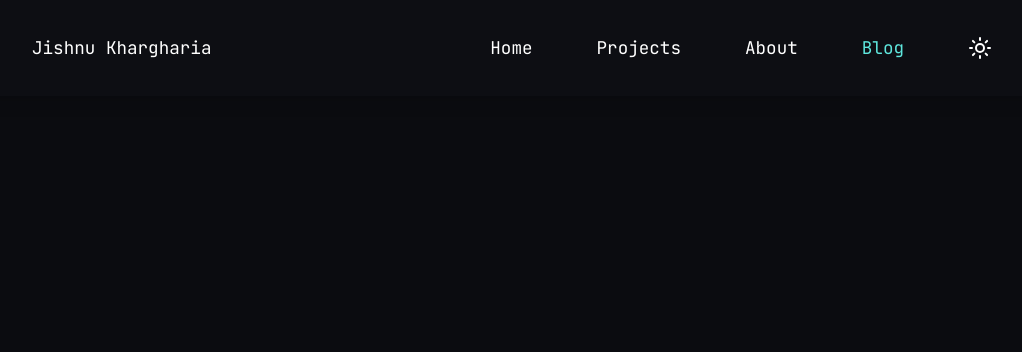
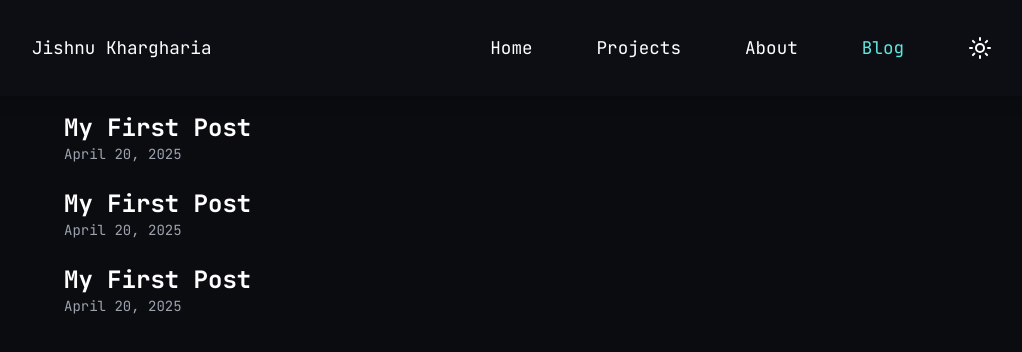
Before and after one commit to jishkhar/portfolio2, a Next.js app: page /blog in a window 1280 px wide. Shown: the top 352 px of the page, without its empty margins (128-1150 px from the left). Built offline with nearby package versions, Linux system fonts and the light colour scheme.

Commit message:
basic blog system add

```diff
--- /dev/null
+++ b/src/app/blog/[slug]/page.tsx
@@ -0,0 +1,45 @@
+import fs from 'fs'
+import path from 'path'
+import matter from 'gray-matter'
+import { remark } from 'remark'
+import html from 'remark-html'
+import moment from 'moment'
+
+interface PostProps {
+  params: {
+    slug: string
+  }
+}
+
+export async function generateStaticParams() {
+  const dir = path.join(process.cwd(), 'src/content/posts')
+  const files = fs.readdirSync(dir)
+
+  return files.map((filename) => ({
+    slug: filename.replace('.md', ''),
+  }))
+}
+
+export default async function PostPage({ params }: PostProps) {
+  const filePath = path.join(process.cwd(), 'src/content/posts', `${params.slug}.md`)
+  const fileContent = fs.readFileSync(filePath, 'utf-8')
+  const { data, content } = matter(fileContent)
+
+  const processedContent = await remark().use(html).process(content)
+  const htmlContent = processedContent.toString()
+
+  return (
+    <div className="bg-[#0b0c10] min-h-screen text-white p-10">
+      <div className="max-w-3xl mx-auto">
+        <h1 className="text-4xl font-bold mb-2">{data.title}</h1>
+        <p className="text-sm text-gray-400 mb-6">
+          {moment(data.date).format('MMMM D, YYYY')}
+        </p>
+        <div
+          className="prose prose-invert"
+          dangerouslySetInnerHTML={{ __html: htmlContent }}
+        />
+      </div>
+    </div>
+  )
+}
--- a/src/app/blog/page.tsx
+++ b/src/app/blog/page.tsx
@@ -1,11 +1,52 @@
-const page = () => {
+import fs from 'fs'
+import path from 'path'
+import matter from 'gray-matter'
+import Link from 'next/link'
+import moment from 'moment'
+
+interface BlogPost {
+  slug: string
+  title: string
+  date: string
+}
+
+const getAllPosts = (): BlogPost[] => {
+  const dir = path.join(process.cwd(), 'src/content/posts')
+  const files = fs.readdirSync(dir)
+
+  return files.map((filename) => {
+    const slug = filename.replace('.md', '')
+    const content = fs.readFileSync(path.join(dir, filename), 'utf-8')
+    const { data } = matter(content)
+
+    return {
+      slug,
+      title: data.title,
+      date: data.date,
+    }
+  }).sort((a, b) => (a.date < b.date ? 1 : -1))
+}
+
+export default function BlogPage() {
+  const posts = getAllPosts()
+
   return (
-    <>
-        <div className="bg-[#0b0c10] h-screen">
-          blogs
-        </div>
-    </>
+    <div className="bg-[#0b0c10] min-h-screen text-white p-10">
+      <div className="max-w-4xl mx-auto">
+        <h1 className="text-4xl font-bold mb-8">Blog Posts</h1>
+        <ul className="space-y-6">
+          {posts.map((post) => (
+            <li key={post.slug}>
+              <Link href={`/blog/${post.slug}`} className="block hover:underline">
+                <h2 className="text-2xl font-semibold">{post.title}</h2>
+                <p className="text-sm text-gray-400">
+                  {moment(post.date).format('MMMM D, YYYY')}
+                </p>
+              </Link>
+            </li>
+          ))}
+        </ul>
+      </div>
+    </div>
   )
 }
-
-export default page
--- /dev/null
+++ b/src/content/posts/my-first-post-1.md
@@ -0,0 +1,6 @@
+---
+title: "My First Post"
+date: "2025-04-20"
+---
+
+Welcome to **my first blog post** written in Markdown using App Router!
--- /dev/null
+++ b/src/content/posts/my-first-post-2.md
@@ -0,0 +1,6 @@
+---
+title: "My First Post"
+date: "2025-04-20"
+---
+
+Welcome to **my first blog post** written in Markdown using App Router!
--- /dev/null
+++ b/src/content/posts/my-first-post.md
@@ -0,0 +1,6 @@
+---
+title: "My First Post"
+date: "2025-04-20"
+---
+
+Welcome to **my first blog post** written in Markdown using App Router!
```
